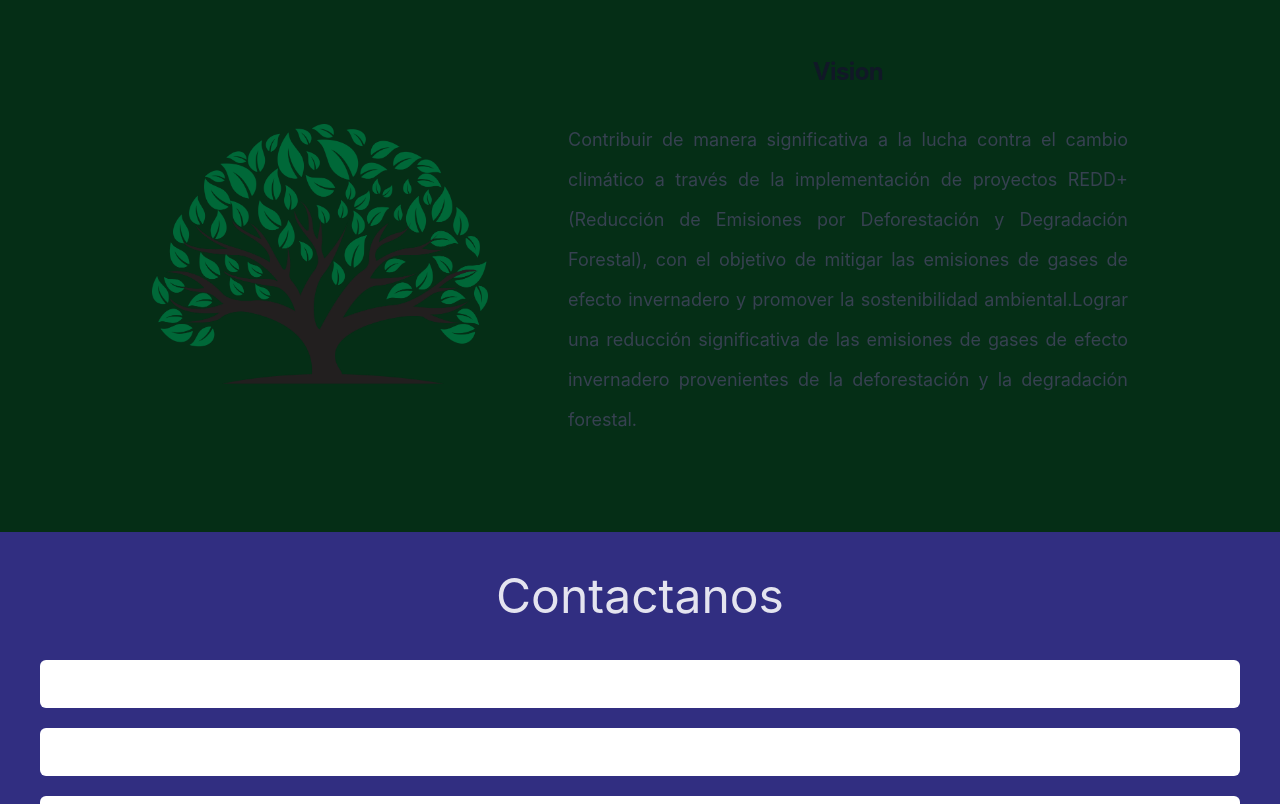
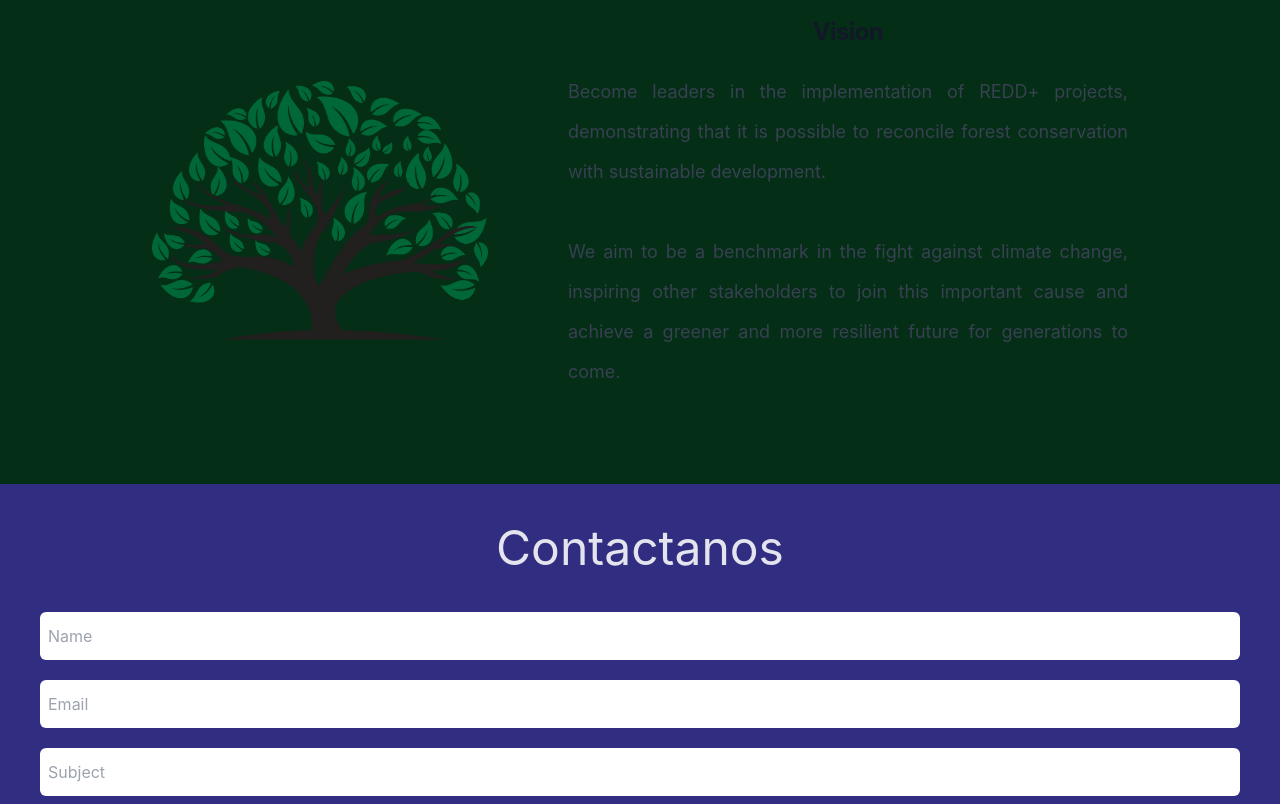
Before and after one commit to chrisyab21/Amazonia, a React (Vite) app: page / in a window 1280 px wide. Shown: the part 1220-2024 px from the top of the page. Built offline with nearby package versions, Linux system fonts and the light colour scheme.

Commit message:
Validacion de formulario mejorada y traduccion de textos a ingles

```diff
--- a/src/components/FormSection.tsx
+++ b/src/components/FormSection.tsx
@@ -1,7 +1,6 @@
-import logo2 from "../assets/images/S-AMZ1.png"
-import logo3 from "../assets/images/Arbol4.png";
+
 import { useForm } from "react-hook-form";
-import { FormEvent, useEffect, useRef } from "react";
+import { ChangeEvent, FormEvent, KeyboardEventHandler, useEffect, useRef } from "react";
 
 type contactInfo = {
   name: string,
@@ -11,14 +10,17 @@ type contactInfo = {
 
 }
 
-type allowedKey = 'Backspace' | 'Tab' | 'ArrowLeft' | 'ArrowRight' | 'Delete' | 'Enter' | 'Shift' | 'Control' | 'Alt' | 'Meta' | 'Escape';
+type allowedKey = 'Backspace' | 'Tab' | 'ArrowLeft' | 'ArrowRight' | 'Delete' | 'Enter' | 'Shift' | 'Control' | 'Alt' | 'Meta' | 'Escape' | ' ';
+
+
 
 export const FormSection = () => {
 
 
+  /*
     const nameInputRef = useRef<HTMLInputElement | null>(null);
     const emailInputRef = useRef<HTMLInputElement | null>(null);
-  const subjectInputRef = useRef<HTMLInputElement | null>(null);
+    const subjectInputRef = useRef<HTMLInputElement | null>(null); */
 
 
   const {
@@ -29,19 +31,12 @@ export const FormSection = () => {
     formState: { errors, isSubmitted }
   } = useForm<contactInfo>();
 
-  //const [first, setFirst] = useState<boolean>(false)
 
-  const nameRegEx = new RegExp("^[a-zA-Z]+$");
+  const nameRegEx = /^[a-zA-Z\s]*$/;
+  const emailRegEx = /^[a-zA-Z0-9._%+-]+@[a-zA-Z0-9.-]+\.[a-zA-Z]{2,}$/;
 
 
-
-
-
-  useEffect(() => {
-
-    if (nameInputRef.current) {
-
-      const handleKeyDown = (event: KeyboardEvent) => {
+  /*   const handleKeyDown = (event: KeyboardEvent) => {
       // Prevenir la entrada de números
 
       const allowedKeys: allowedKey[] = [
@@ -53,25 +48,55 @@ export const FormSection = () => {
         event.preventDefault();
       }
 
-      };
+    }; */
 
-      nameInputRef.current.addEventListener('keydown', handleKeyDown);
+  const handleOnTyped = (event: React.KeyboardEvent<HTMLInputElement>) => {
 
-      return () => {
-        if (nameInputRef.current) {
-          nameInputRef.current.removeEventListener('keydown', handleKeyDown);
-        }
-      };
+    const typed_Key = event.key
+
+    const allowedKeys: allowedKey[] = [
+      'Backspace', 'Tab', 'ArrowLeft', 'ArrowRight', 'Delete', 'Enter',
+      'Shift', 'Control', 'Alt', 'Meta', 'Escape', ' '
+    ];
+
+    if (!nameRegEx.test(typed_Key) && !allowedKeys.includes(typed_Key as allowedKey)) {
+      event.preventDefault();
     }
 
 
-  }, [nameInputRef.current]);
+  }
+
+  /*   const formRef = useRef<HTMLFormElement>(null)
+
+    useEffect(() => {
+
+      if (formRef.current) {
+
+        const inputh = formRef.current.querySelectorAll('input')
+
+        inputh.forEach((input) => {
+
+          input.addEventListener('keydown', handleKeyDown);
 
 
+        });
+
+        return () => {
+
+          inputh.forEach((input) => {
+
+            input.removeEventListener('keydown', handleKeyDown);
+
+          });
+
+        }
+
+      }
+
+    }, []); */
 
 
-
-  // const { ref, ...rest } = register('firstName');
+  // let nameValue = watch('name');
 
 
   const onSubmit = (data: contactInfo) => {
@@ -81,81 +106,94 @@ export const FormSection = () => {
 
   }
 
+
+
   return (
     <section className="h-[600px] p-10 bg-indigo-900">
       <div className=" flex flex-col items-center gap-10">
         <h1 className="text-5xl">Contactanos</h1>
-        <form className={`flex flex-col w-full gap-5`} onSubmit={handleSubmit((data) => onSubmit(data))}>
+        <form className={`flex flex-col w-full gap-5`} onSubmit={handleSubmit((data) => onSubmit(data))} /*ref={formRef}*/>
           <div className={`flex flex-col gap-2 ${errors.name && "-mb-2"}`}>
-            <input type="text" className="basis-12 w-full rounded-md"
+            <input className="basis-12 w-full rounded-md indent-2" type="text" placeholder="Name"
               {...register('name', {
                 required: {
                   value: true,
-                  message: "Ingrese su nombre"
+                  message: "Enter your name"
                 },
                 minLength: {
                   value: 4,
-                  message: 'El nombre debe tener al menos 4 caracteres'
+                  message: 'The name cannot be less than 4 characters'
                 },
                 maxLength: {
                   value: 30,
-                  message: 'El nombre no puede tener más de 20 caracteres'
+                  message: 'The name cannot be more than 20 characters'
                 },
                 pattern: {
                   value: nameRegEx,
-                  message: 'Nombre no valido'
+                  message: 'Name cannot have symbols'
                 }
               })}
               ref={(e) => {
                 register('name').ref(e);
-                nameInputRef.current = e;
+                // nameInputRef.current = e;
               }}
+              onKeyDown={(event) => handleOnTyped(event)}
             />
             {errors.name && <span >{`${errors.name.message}`}</span>}
+            {/* <span >{`El valor es: ${nameValue}`}</span> */}
           </div>
           <div className={`flex flex-col gap-2 ${errors.email && "-mb-2"}`}>
-            <input type="email" className="basis-12 w-full rounded-md"
+            <input className="basis-12 w-full rounded-md indent-2" type="email" placeholder="Email" maxLength={160}
               {...register('email', {
                 required: {
                   value: true,
-                  message: "Ingrese su correo"
+                  message: "Enter your email"
                 },
-                minLength: 4,
-                maxLength: 30,
+                maxLength: {
+                  value: 150,
+                  message: "Email cannot have more than 150 characters"
+                },
                 pattern: {
-                  value: nameRegEx,
-                  message: 'Correo no valido'
+                  value: emailRegEx,
+                  message: 'Invalid email'
                 }
               })}
               ref={(e) => {
                 register('email').ref(e);
-                emailInputRef.current = e;
+                //emailInputRef.current = e;
               }}
             />
             {errors.email && <span className="msg">{`${errors.email.message}`}</span>}
           </div>
           <div className={`flex flex-col gap-2 ${errors.subject && "-mb-2"}`}>
-            <input type="text" className="basis-12 w-full rounded-md"
+            <input className="basis-12 w-full rounded-md indent-2"
+              type="text"
+              placeholder="Subject"
+              maxLength={70}
+              minLength={4}
               {...register('subject', {
                 required: {
                   value: true,
-                  message: "Ingrese el titulo"
+                  message: "Enter the subject"
                 },
-                minLength: 4,
-                maxLength: 20,
-                pattern: {
-                  value: nameRegEx,
-                  message: 'Correo no valido'
-                }
+                minLength: {
+                  value: 4,
+                  message: "Subject cannot be less than 4 characters"
+                },
+                maxLength: {
+                  value: 60,
+                  message: "Subject cannot be more than 60 characters"
+                },
               })}
               ref={(e) => {
                 register('subject').ref(e);
-                subjectInputRef.current = e;
+                //subjectInputRef.current = e;
               }}
+              onKeyDown={(event) => handleOnTyped(event)}
             />
             {errors.subject && <span className="msg">{`${errors.subject.message}`}</span>}
           </div>
-          <textarea title="Hola mi bro" className="w-full rounded-md" name="message" rows={7} placeholder="Message"></textarea>
+          <textarea title="Well done" className="w-full rounded-md resize-none p-2" name="message" rows={7} placeholder="Message"></textarea>
           <button className="bg-green-600 basis-12 w-full rounded-md">Enviar</button>
         </form>
       </div>
--- a/src/components/Header.tsx
+++ b/src/components/Header.tsx
@@ -8,23 +8,8 @@ export const Header = () => {
     <header className={`${styles.headerBackground} flex items-center justify-center h-[70vh] sm:aspect-16/8 sm:h-auto`}>
       <div className=" flex flex-col items-center absolute overflow-hidden gap-2 lg:gap-4">
         <img src={logo2} alt="Logo" className="w-[15%] sm:w-[20%] h-auto relative" />
-        <h1 className="font-mono text-4xl sm:text-5xl md:text-5xl lg:text-7xl xl:text-7xl text-center">Saving Amazing <br /> Amazonas</h1>
+        <h1 className="font-mono text-4xl sm:text-5xl md:text-5xl lg:text-7xl xl:text-7xl text-center">Safe Amazing <br /> Amazonas</h1>
       </div>
     </header>
   );
 };
-
-
-
-export const Visionheader3 = () => {
-  return (
-    <header className={`${styles.headerBackground} flex items-center justify-center h-[70vh] sm:aspect-16/8 sm:h-auto`}>
-      <div className='flex items-center gap-2 sm:gap-10 justify-center h-auto w-full relative'>
-        <div className="max-h-full relative overflow-hidden">
-          <h1 className='font-mono text-3xl sm:text-4xl md:text-5xl lg:text-6xl xl:text-7xl text-center'>Saving Amazing <br /> Amazonas</h1>
-        </div>
-        <img src={logo2} alt="Logo" className="w-4/12 sm:w-3/12 h-auto relative " />
-      </div>
-    </header>
-  );
-};
--- a/src/components/MissionSection.tsx
+++ b/src/components/MissionSection.tsx
@@ -8,11 +8,10 @@ export const MissionSection = () => {
       <div className=" flex flex-col justify-center items-center gap-6 md:w-10/12 lg:w-6/12">
         <h5 className="mb-2 text-2xl text-center font-bold tracking-tight text-gray-900 dark:text-white">Mision</h5>
         <p className="mb-3 font-normal text-justify text-lg text-gray-700 leading-10 dark:text-gray-400">
-          Contribuir de manera significativa a la lucha contra el cambio climático a través de la implementación de proyectos REDD+ (Reducción de Emisiones por Deforestación y Degradación Forestal), con el objetivo de mitigar las emisiones de gases de efecto invernadero y promover la sostenibilidad ambiental.
+          Significantly contribute to the fight against climate change through the implementation of REDD+ projects (Reducing Emissions from Deforestation and Forest Degradation), with the goal of mitigating greenhouse gas emissions and promoting environmental sustainability.
           <br className="md:hidden" />
           <br className="md:hidden" />
-          Lograr una reducción significativa de las emisiones de gases de efecto invernadero provenientes de la deforestación y la degradación forestal.
-        </p>
+          Achieve a significant reduction in greenhouse gas emissions from deforestation and forest degradation.        </p>
       </div>
       <img src={logo3} alt="Logo" className="hidden lg:block lg:w-[30%] h-auto relative" />
     </section>
--- a/src/components/VisionSection.tsx
+++ b/src/components/VisionSection.tsx
@@ -5,13 +5,13 @@ export const VisionSection = () => {
   return (
     <section className="flex justify-center items-center bg-green-950 p-20 md:p-20 gap-10 md:gap-6 lg:gap-20">
       <img src={logo4} alt="Logo" className="hidden lg:block lg:w-[30%] h-auto relative" />
-      <div className=" flex flex-col justify-center items-center gap-6 md:w-10/12 lg:w-6/12">
-        <h5 className="mb-2 text-2xl text-center font-bold tracking-tight text-gray-900 dark:text-white">Vision</h5>
-        <p className="mb-3 font-normal text-justify text-lg text-gray-700 leading-10 dark:text-gray-400">
-          Contribuir de manera significativa a la lucha contra el cambio climático a través de la implementación de proyectos REDD+ (Reducción de Emisiones por Deforestación y Degradación Forestal), con el objetivo de mitigar las emisiones de gases de efecto invernadero y promover la sostenibilidad ambiental.
-          <br className="md:hidden" />
-          <br className="md:hidden" />
-          Lograr una reducción significativa de las emisiones de gases de efecto invernadero provenientes de la deforestación y la degradación forestal.
+      <div className=" flex flex-col justify-center gap-6 items-center md:w-10/12 lg:w-6/12">
+        <h5 className="text-2xl text-center font-bold tracking-tight text-gray-900 dark:text-white">Vision</h5>
+        <p className="mb-3 font-normal text-justify text-lg text-gray-700 leading-10 dark:text-gray-400 whitespace-pre-line">
+          Become leaders in the implementation of REDD+ projects, demonstrating that it is possible to reconcile forest conservation with sustainable development.
+          <br />
+          <br />
+          We aim to be a benchmark in the fight against climate change, inspiring other stakeholders to join this important cause and achieve a greener and more resilient future for generations to come.
         </p>
       </div>
     </section>
```
Lines whose indentation alone changed are shown as unchanged.
